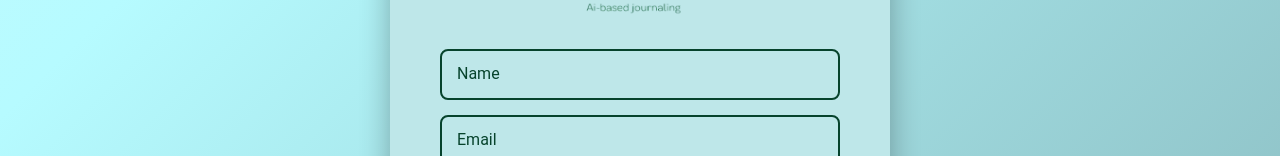
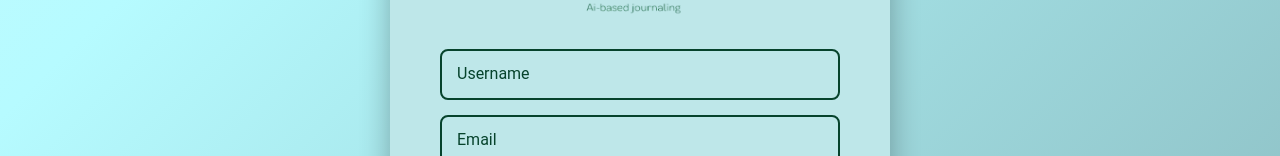
Before and after one commit to Prasangati/csci499, a React (Create React App) app in the folder frontend/: page /signup in a window 1280 px wide. Shown: the part 210-366 px from the top of the page. Built offline with nearby package versions, Linux system fonts and the light colour scheme.

Commit message:
Update Signup.js
modified name input box in signup.js

```diff
--- a/frontend/src/pages/Signup.js
+++ b/frontend/src/pages/Signup.js
@@ -50,7 +50,7 @@
 
                     <div className="input-container">
                         <input type="text" placeholder=" " className="input-field" id="name" required />
-                        <label htmlFor="name">Name</label>
+                        <label htmlFor="name">Username</label>
                     </div>
 
                     {/* email input box */}
```
